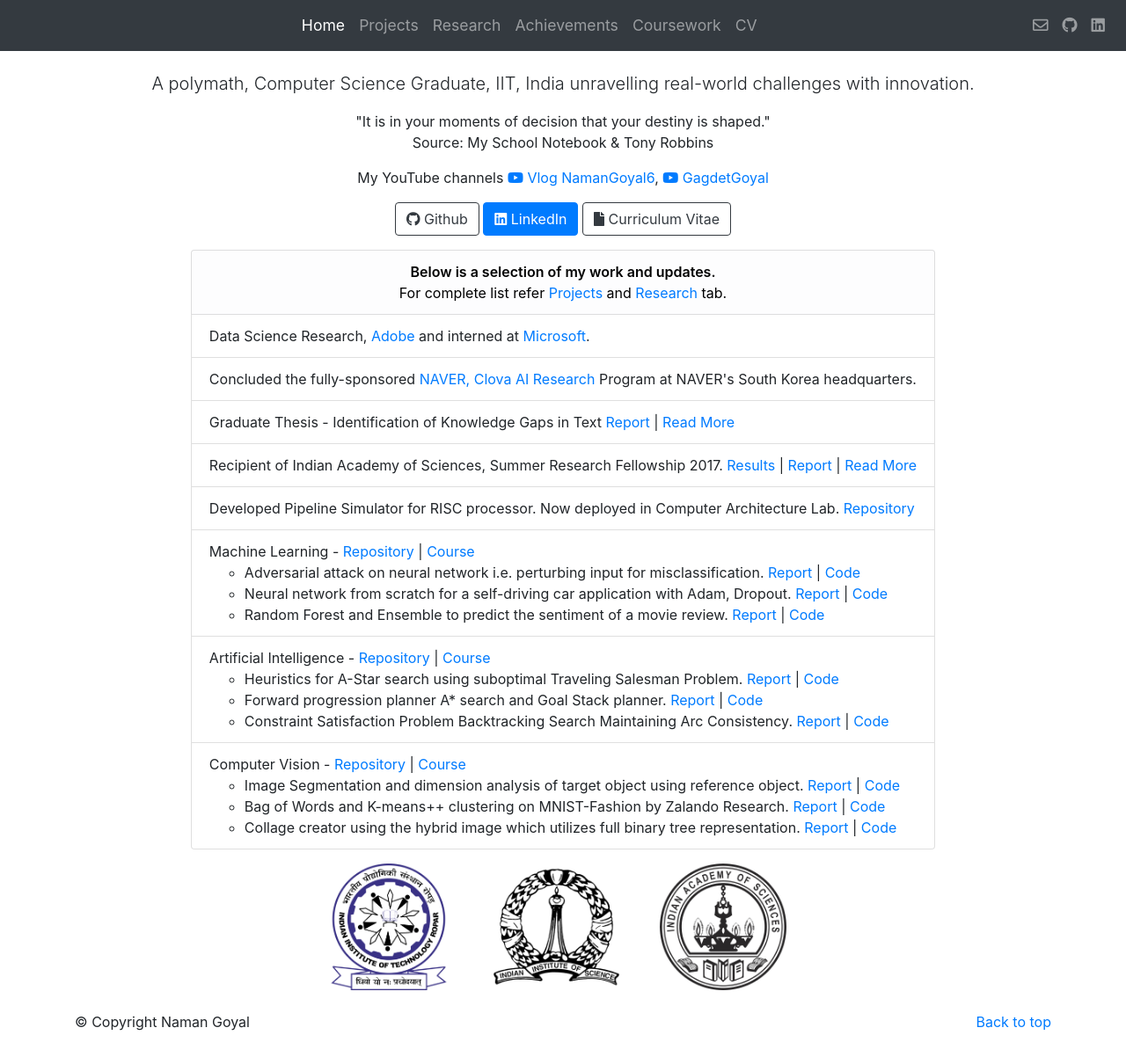
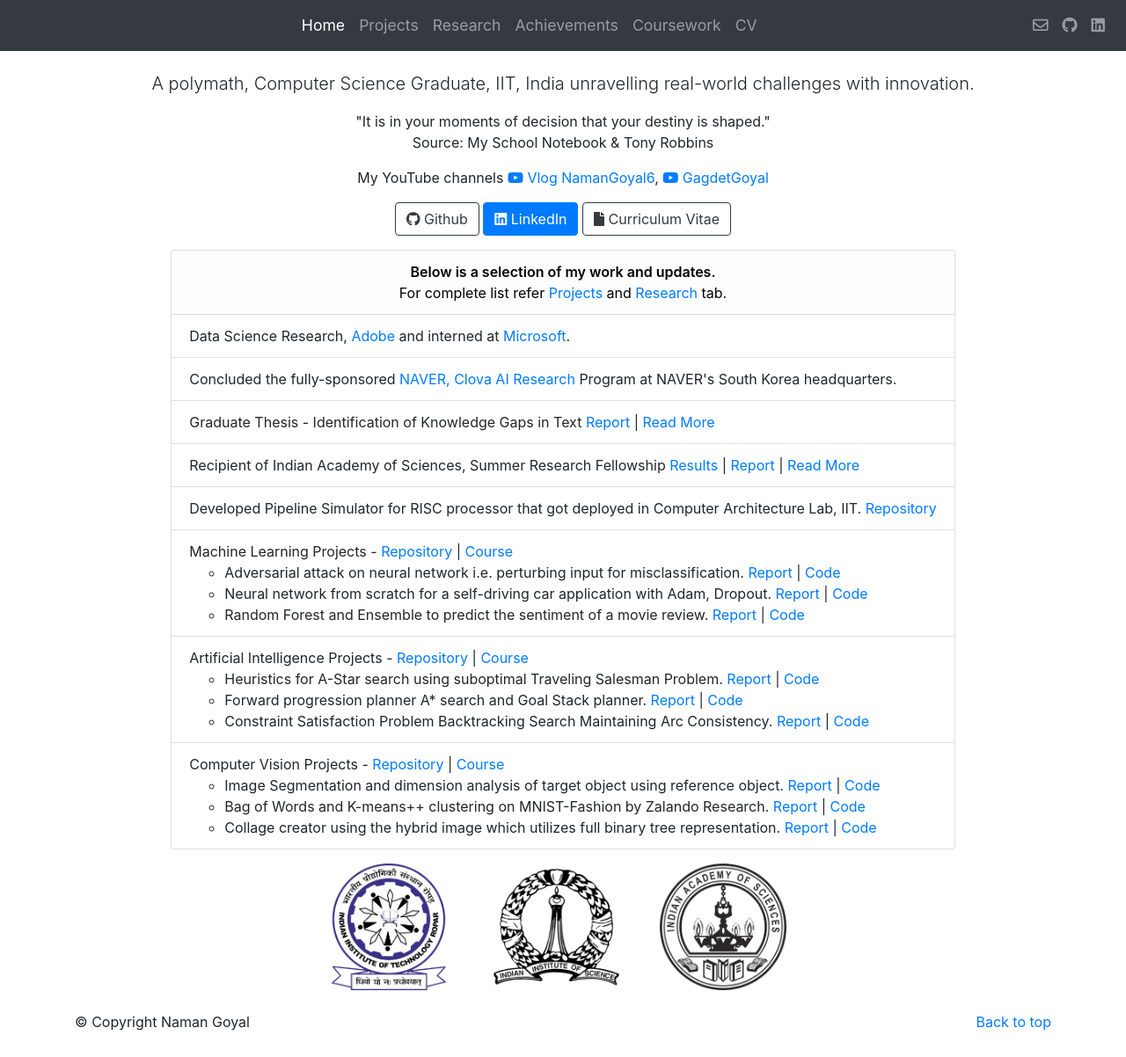
Before and after one commit to thenamangoyal/thenamangoyal.github.io, a Jekyll site: the page built from index.html, in a window 1280 px wide and 1202 px high. Shown: the whole window at 88% size. Built offline with Jekyll 4.4.1, drawn with Linux system fonts in a browser that asks for light colours; nearby versions of some CDN libraries.

Commit message:
Update index.html

```diff
--- a/index.html
+++ b/index.html
@@ -70,17 +70,17 @@ layout: bootstrap
 
 
             <li class="list-group-item"> Recipient of
-                Indian Academy of Sciences, Summer Research Fellowship 2017. <a target="_blank"
+                Indian Academy of Sciences, Summer Research Fellowship <a target="_blank"
                     href="https://web-japps.ias.ac.in:8443/fellowship2017/lists/selectedList.jsp"> Results </a> | <a
                     target="_blank" href="https://goo.gl/MhsKJs">Report</a> | <a href="/research#ias">Read More</a>
             </li>
 
             <li class="list-group-item">
-                Developed Pipeline Simulator for RISC processor. Now deployed in Computer Architecture Lab.
+                Developed Pipeline Simulator for RISC processor that got deployed in Computer Architecture Lab, IIT.
                 <a target="_blank" href="https://github.com/thenamangoyal/RISC-Simulator">Repository</a>
             </li>
 
-            <li class="list-group-item">Machine Learning -
+            <li class="list-group-item">Machine Learning Projects -
                 <a target="_blank" href="https://github.com/thenamangoyal/machine-learning">Repository</a> |
                 <a target="_blank" href="http://cse.iitrpr.ac.in/ckn/courses/f2017/csl603/csl603.html">Course</a>
                 <ul>
@@ -135,7 +135,7 @@ layout: bootstrap
                     </li> -->
                 </ul>
             </li>
-            <li class="list-group-item">Artificial Intelligence -
+            <li class="list-group-item">Artificial Intelligence Projects -
                 <a target="_blank" href="https://github.com/thenamangoyal/artificial-intelligence">Repository</a> |
                 <a target="_blank" href="http://cse.iitrpr.ac.in/ckn/courses/s2017/csl302/csl302.html">Course</a>
                 <ul>
@@ -180,7 +180,7 @@ layout: bootstrap
 
         </li>
 
-        <li class="list-group-item">Computer Vision -
+        <li class="list-group-item">Computer Vision Projects -
             <a target="_blank" href="https://github.com/thenamangoyal/computer-vision">Repository</a> | <a
                 target="_blank" href="https://sites.google.com/site/dhallabhinav/teaching/csl462_618_2017">Course</a>
 
```
